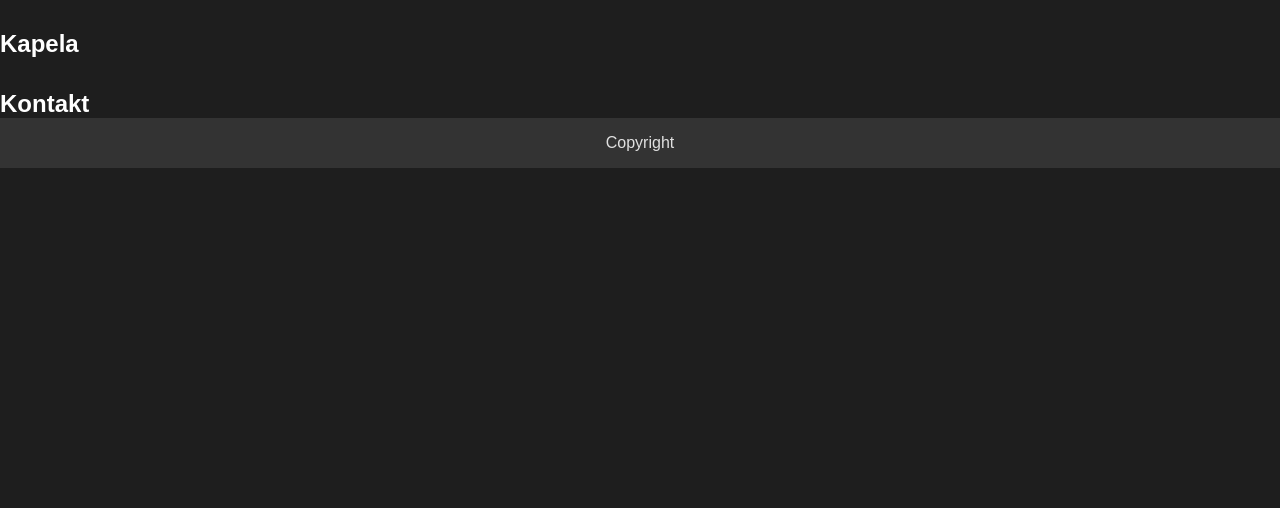
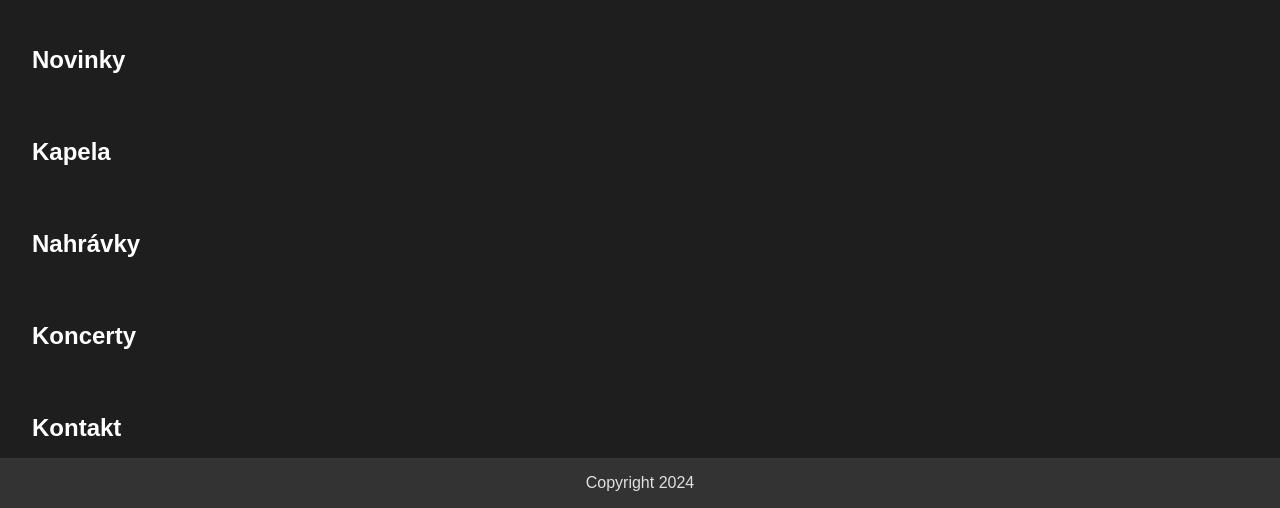
Before and after one commit to MatyasHroch/fieldbandpreview, a website: page index.html in a window 1280 px wide. Shown: the part 1062-1570 px from the top of the page. Before the commit the page ends 1230 px from the top, so only its background shows below. Drawn offline with Linux system fonts and the light colour scheme.

Commit message:
paddings

```diff
--- a/index.html
+++ b/index.html
@@ -10,7 +10,7 @@
   <body>
     <header>
       <a href="#" class="no-href-styles">
-        <img src="./favicon.png" alt="logo" class="" />
+        <img src="./favicon.png" alt="logo" />
       </a>
       <nav>
         <ul class="navigation">
@@ -36,8 +36,20 @@
       <img src="./media/home.webp" alt="picture_of_a_band" />
       <!-- <img src="/media/logo.png" alt="logo" /> -->
       <!-- <div class="home_background"></div> -->
+      <section id="news">
+  <h2>Novinky</h2>
+</section>
+
       <section id="about">
   <h2>Kapela</h2>
+</section>
+
+      <section id="records">
+  <h2>Nahrávky</h2>
+</section>
+
+      <section id="gigs">
+  <h2>Koncerty</h2>
 </section>
 
       <section id="contact">
@@ -46,6 +58,6 @@
 </section>
 
     </main>
-    <footer>Copyright</footer>
+    <footer>Copyright 2024</footer>
   </body>
 </html>
--- a/styles.css
+++ b/styles.css
@@ -2,14 +2,14 @@
     --main-bg-color: rgb(30, 30, 30);
     --main-text-color: #E0E0E0;
     --secondary-bg-color: rgb(51, 51, 51);
-    --secondary-bg-color-opacity: rgb(51, 51, 51, 0.7);
+    --secondary-bg-color-opacity: rgb(51, 51, 51, 0.8);
 }
 
 header {
     background-color: var(--secondary-bg-color-opacity);
     position: sticky;
     top: 0;
-    padding: 1rem;
+    padding: 1rem 2rem;
     text-align: center;
     display: flex;
     justify-content: space-between;
@@ -47,6 +47,18 @@ nav {
     align-items: center;
 }
 
+
+section {
+    padding: 1rem 2rem;
+}
+
+section h2 {
+    font-size: 1.5rem;
+    font-weight: bold;
+    color: white;
+    margin: 0;
+}
+
 .navigation {
     display: flex;
     justify-content: center;
@@ -66,12 +78,6 @@ nav {
     margin: 0;
 }
 
-section h2 {
-    font-size: 1.5rem;
-    font-weight: bold;
-    color: white;
-    margin: 0;
-}
 
 header img {
     width: 4em;
```
Also changed, not shown: src/components/main.html (+4 -1 lines), src/components/pages/records_page.html (renamed from src/components/pages/records.html), src/data.js (line endings or trailing spaces).
